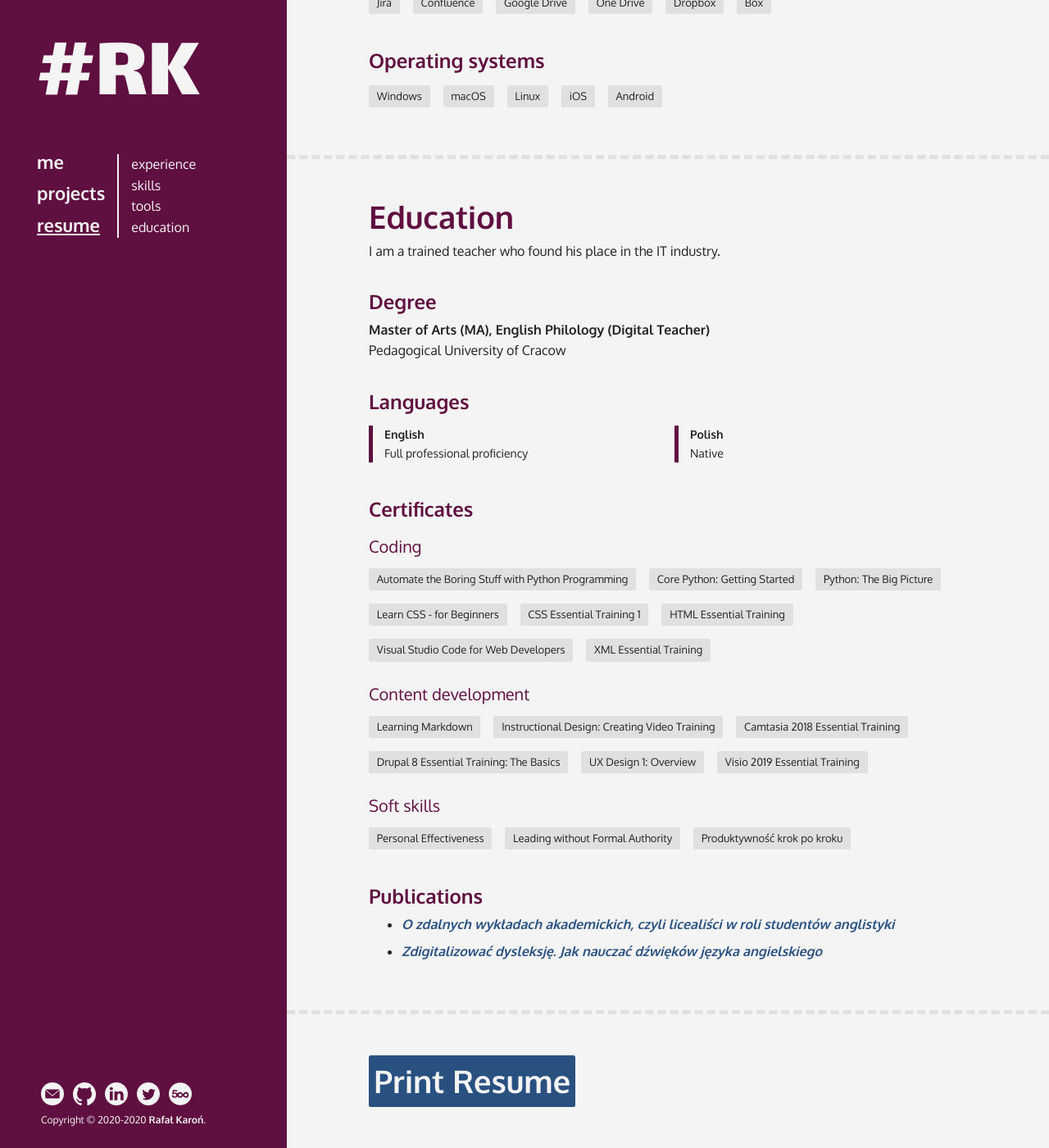
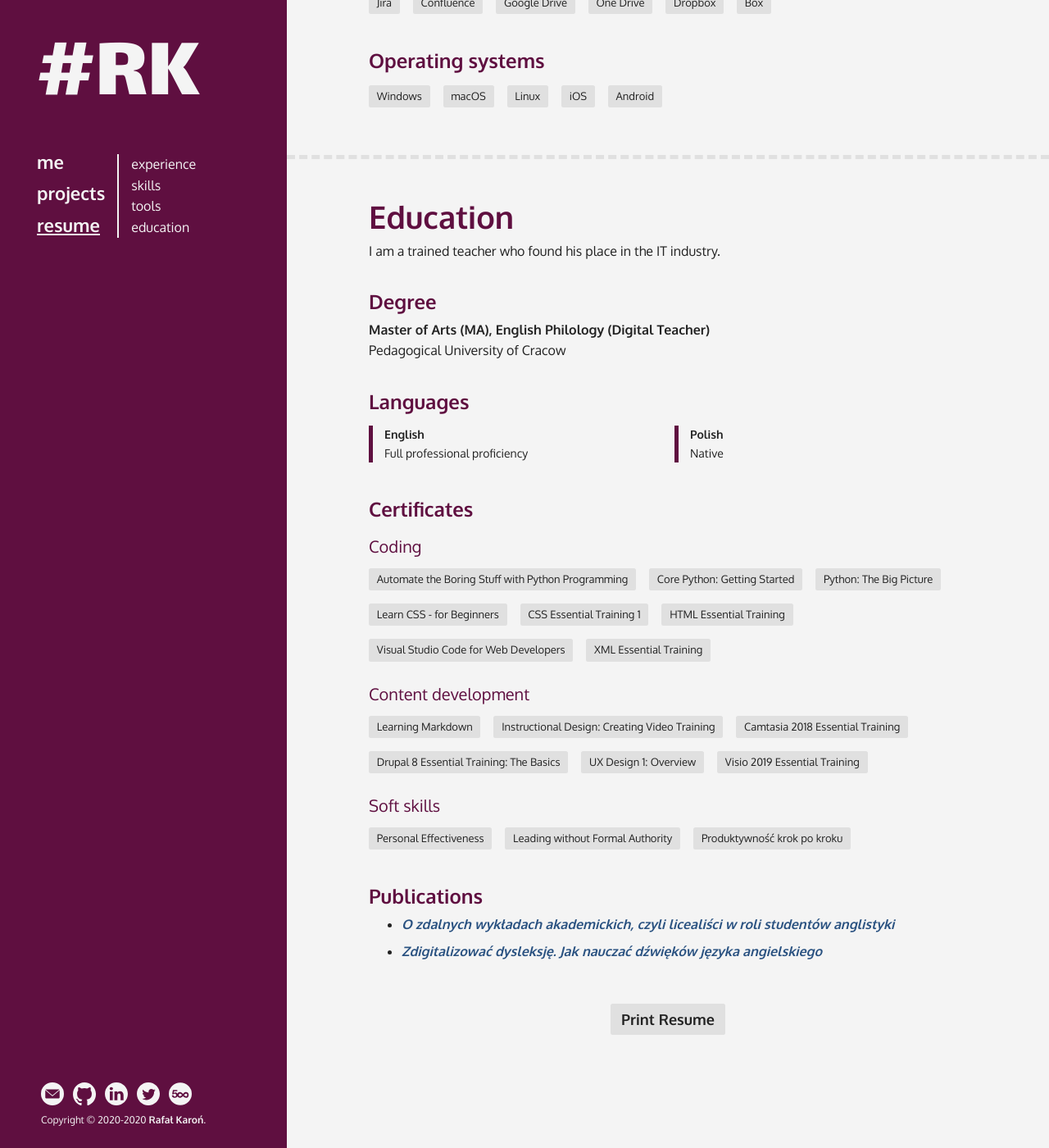
Before and after one commit to rafalkaron/rafalkaron.github.io, a Jekyll site: the page built from resume.md, in a window 1280 px wide and 1400 px high, scrolled down 3464 px. Shown: the whole window at 82% size. Built offline with Jekyll 4.4.1, drawn with Linux system fonts in a browser that asks for light colours; some web fonts are replaced.

Commit message:
print button update

```diff
--- a/_includes/print/print_button.html
+++ b/_includes/print/print_button.html
@@ -1 +1 @@
-<input class="#print-button" class="screen" type="button" value="Print {{ page.title }}" onClick="window.print()">
+<input id="print-button" class="screen" type="button" value="Print {{ page.title }}" onClick="window.print()">
--- a/_sass/r.scss
+++ b/_sass/r.scss
@@ -17,7 +17,7 @@
 @import "r/styling/animations",
 "r/styling/shadow",
 "r/styling/formatting",
-"r/styling/input",
+"r/styling/button",
 "r/styling/selection";
 
 // Content
--- /dev/null
+++ b/_sass/r/styling/button.scss
@@ -0,0 +1,26 @@
+input {
+    display: inline-block;
+    font-weight: bold;
+    border: none;
+
+    font-size: 1.8rem;
+    list-style: none;
+    padding: 0.25em 0.75em;
+    background-color: $background-middle;
+    color: $text-dark;
+    border-radius: $border-radius;
+    width: auto;
+    text-align: center;
+    display: inline;
+    text-decoration: none;
+
+    display: table;
+    margin: 5rem auto $margin;
+}
+
+input:hover,
+input:active,
+input:focus {
+    background-color: $background-dark;
+    color: $text-light;
+}
--- a/_sass/r/styling/input.scss
+++ /dev/null
@@ -1,15 +0,0 @@
-h1:has(input) {
-    display: flex;
-    justify-content: center;
-    justify-items: center;
-    flex-direction: column;
-    width: 100%
-}
-
-input {
-    font-weight: bold;
-    background: $secondary-color;
-    color: $text-light !important;
-    border-radius: $border-radius;
-    border: none;
-}
--- a/resume.md
+++ b/resume.md
@@ -245,4 +245,4 @@ Polish
  * *[Zdigitalizować dysleksję. Jak nauczać dźwięków języka angielskiego](http://jows.pl/sites/default/files/jows_2-2017_lodejkaron_1.pdf)*{:target="_blank"}
 {: .links}
 
-# {% include print/print_button.html %}
+{% include print/print_button.html %}
```
